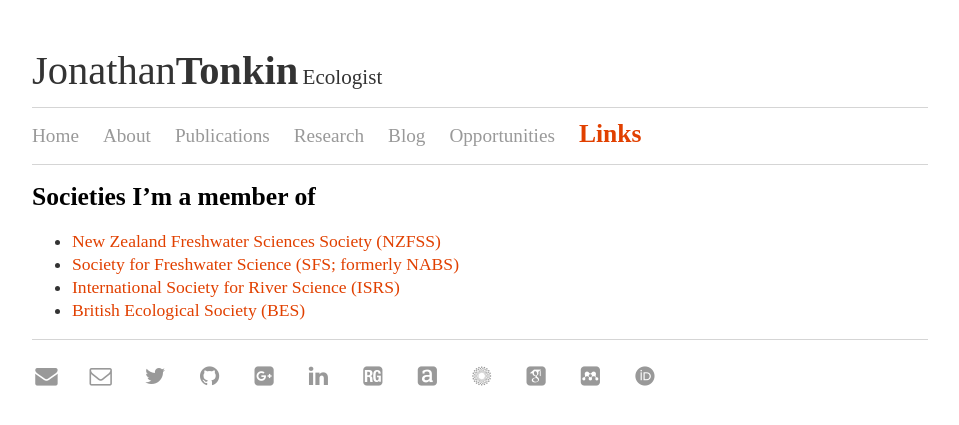
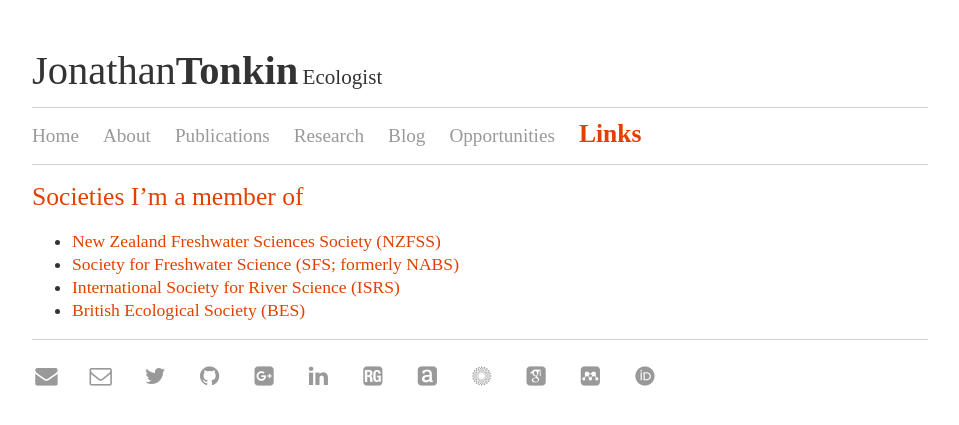
Before and after one commit to jdtonkin/jdtonkin.github.io, a Jekyll site: the page built from Links/index.md, in a window 1280 px wide. Shown: the top 425 px of the page, without its empty margins (160-1119 px from the left). Built offline with Jekyll 4.4.1, drawn with Linux system fonts in a browser that asks for light colours; nearby versions of some CDN libraries; some web fonts are replaced.

Commit message:
Update main.css

```diff
--- a/css/main.css
+++ b/css/main.css
@@ -31,6 +31,7 @@ footer a:hover { color: #E14000; }
 /* Blog */
 ul.posts { margin: 20px auto 40px; font-size: 1.1em; line-height: 1.3em; font-family: 'fira sans'}
 ul.posts li { list-style: none; }
+h1 { font-size: 1.6em; font-weight: normal; color: #E14000; }
 
 /* CV */
 .cv { margin: 0px 0px 60px; }
```
